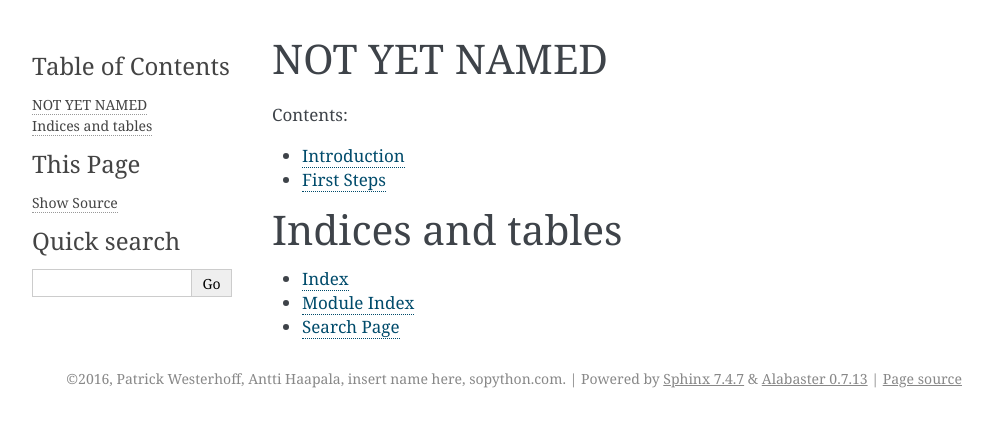
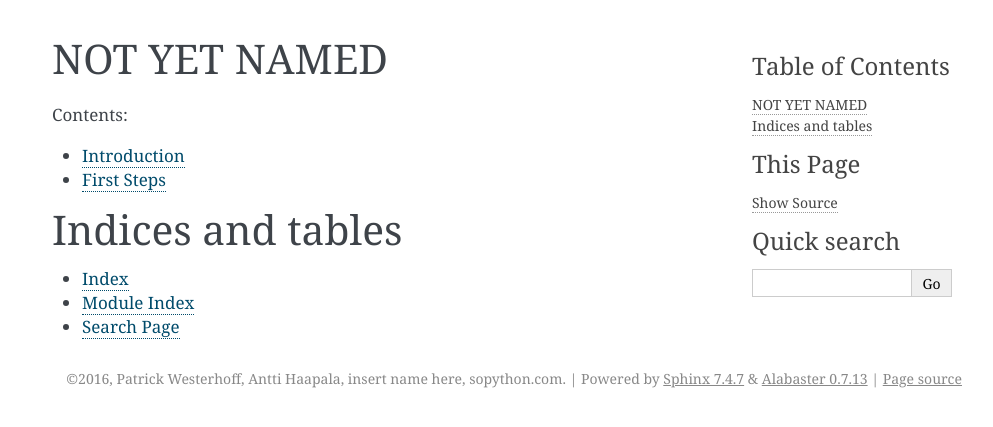
Before and after one commit to sopython/pythonbook, a Sphinx documentation site: the page built from source/index.rst, in a window 1280 px wide. Shown: the top 427 px of the page, without its empty margins (148-1141 px from the left). Built offline with Sphinx 7.4.7, drawn with Linux system fonts in a browser that asks for light colours; formulas are drawn with MathJax 3; pages that are not in the unit, such as notebooks, are missing from menus.

Commit message:
added custom css - sidebar on right; configured the theme to use fixed sidebar. Fixed a typo in first steps; added github user+repository data.

```diff
--- /dev/null
+++ b/source/_static/custom.css
@@ -0,0 +1,9 @@
+@media screen and (min-width: 876px) {
+    div.sphinxsidebar {
+         margin-left: 720px !important;
+    }
+
+    div.bodywrapper {
+         margin: 0 220px 0 0 !important;
+    }
+}
--- a/source/conf.py
+++ b/source/conf.py
@@ -143,7 +143,11 @@ html_theme = 'alabaster'
 # further.  For a list of options available for each theme, see the
 # documentation.
 #
-# html_theme_options = {}
+html_theme_options = {
+    'github_user': 'sopython',
+    'github_repo': 'pythonbook',
+    'fixed_sidebar': True
+}
 
 # Add any paths that contain custom themes here, relative to this directory.
 # html_theme_path = []
```
